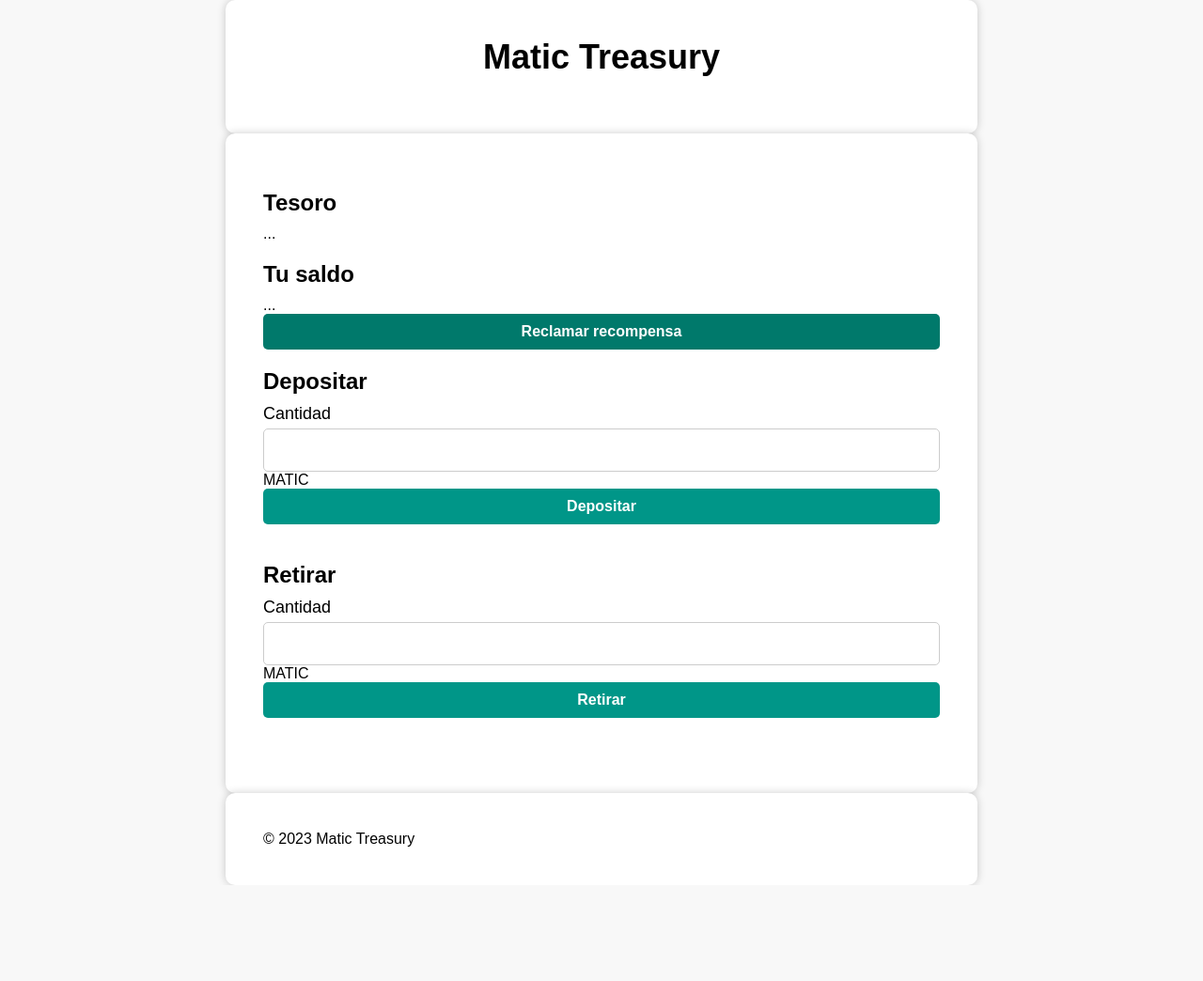
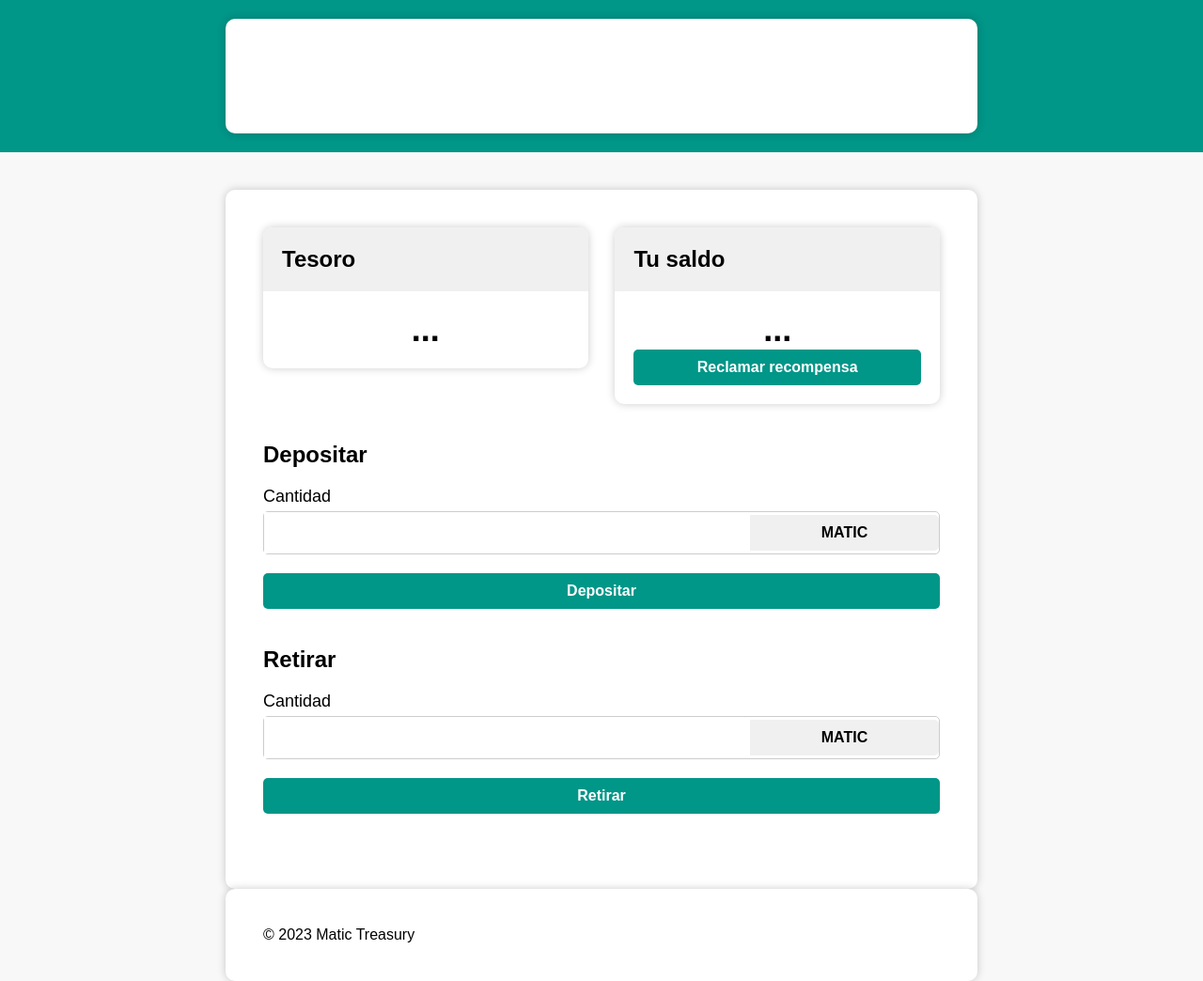
Before and after one commit to Rubtururu/prueba001, a plain HTML site: page index.htm in a window 1280 px wide. Shown: the whole page at 94% size. Before the commit the page ends 942 px from the top, so only its background shows below. Drawn offline with Linux system fonts and the light colour scheme.

Commit message:
Update style.css

```diff
--- a/style.css
+++ b/style.css
@@ -19,71 +19,63 @@ body {
   box-shadow: 0 0 10px rgba(0, 0, 0, 0.2);
 }
 
-h1 {
-  margin-bottom: 20px;
-  font-size: 36px;
-  text-align: center;
+.header {
+  background-color: #009688;
+  color: #fff;
+  padding: 20px;
 }
 
-h2 {
-  margin-top: 20px;
-  margin-bottom: 10px;
-  font-size: 24px;
+.header__title {
+  margin: 0;
+  font-size: 36px;
 }
 
-.balance-container {
+.main {
+  margin-top: 40px;
+}
+
+.row {
   display: flex;
   justify-content: space-between;
   margin-bottom: 40px;
 }
 
-.balance {
-  flex-basis: 30%;
-  padding: 10px;
-  background-color: #f0f0f0;
-  border-radius: 10px;
+.col {
+  flex-basis: 48%;
 }
 
-.balance h3 {
-  margin-bottom: 10px;
-  font-size: 18px;
+.balance-card {
+  border-radius: 10px;
+  box-shadow: 0 0 10px rgba(0, 0, 0, 0.2);
 }
 
-.balance p {
+.balance-card__header {
+  background-color: #f0f0f0;
+  padding: 20px;
+  border-top-left-radius: 10px;
+  border-top-right-radius: 10px;
+}
+
+.balance-card__title {
+  margin: 0;
   font-size: 24px;
+}
+
+.balance-card__body {
+  padding: 20px;
+}
+
+.balance-card__balance {
+  margin: 0;
+  font-size: 36px;
   font-weight: bold;
   text-align: center;
 }
 
-form {
-  margin-bottom: 40px;
-}
-
-.form-group {
-  margin-bottom: 20px;
-}
-
-label {
-  display: block;
-  margin-bottom: 5px;
-  font-size: 18px;
-}
-
-input[type="number"] {
+.button {
   display: block;
   width: 100%;
   padding: 10px;
-  border-radius: 5px;
-  border: 1px solid #ccc;
-  font-size: 16px;
-  line-height: 1.5;
-}
-
-button {
-  display: block;
-  width: 100%;
-  padding: 10px;
-  background-color: #009688;
   color: #fff;
   border: none;
   border-radius: 5px;
@@ -93,15 +85,67 @@ button {
   transition: background-color 0.2s ease-in-out;
 }
 
-button:hover {
+.button--primary {
+  background-color: #009688;
+}
+
+.button--primary:hover {
   background-color: #00796b;
 }
 
-#claimRewardButton {
-  background-color: #00796b;
-  margin-top: auto;
+.form {
+  margin-bottom: 40px;
 }
 
-#claimRewardButton:hover {
-  background-color: #005b4f;
+.form__title {
+  margin-bottom: 20px;
+  font-size: 24px;
 }
+
+.form__group {
+  margin-bottom: 20px;
+}
+
+.form__label {
+  display: block;
+  margin-bottom: 5px;
+  font-size: 18px;
+}
+
+.form__control-group {
+  display: flex;
+  justify-content: space-between;
+  align-items: center;
+  border-radius: 5px;
+  border: 1px solid #ccc;
+}
+
+.form__control {
+  flex-basis: 70%;
+  padding: 10px;
+  font-size: 16px;
+  line-height: 1.5;
+  border: none;
+  outline: none;
+}
+
+.form__currency {
+  flex-basis: 28%;
+  padding: 10px;
+  background-color: #f0f0f0;
+  border-radius: 0 5px 5px 0;
+  font-size: 16px;
+  font-weight: bold;
+  text-align: center;
+}
+
+.form__button {
+  display: block;
+  width: 100%;
+  margin-top: 20px;
+}
+
+.form__error-message {
+  margin-top: 5px;
+  font-size: 14px;
+  color: #c00;
```
